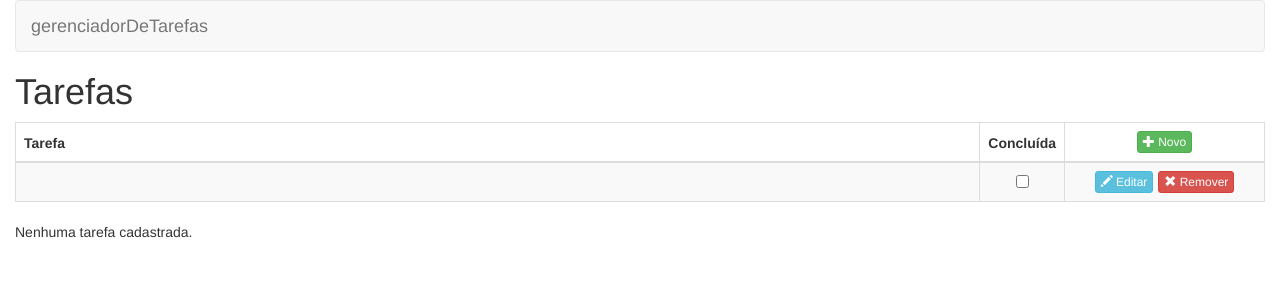
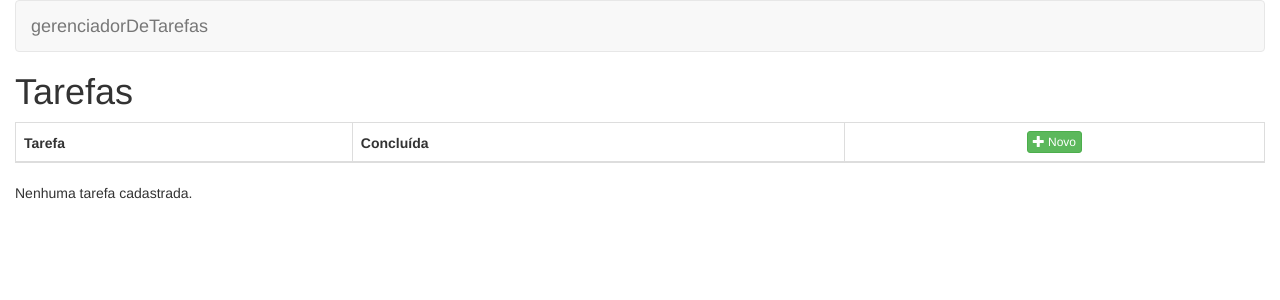
Before and after one commit to francelinom/gerenciadorDeTarefas, an Angular app: page /tarefas/listar in a window 1280 px wide. Shown: the top 300 px of the page. Built offline with nearby package versions, Linux system fonts and the light colour scheme.

Commit message:
criando a listagem das tarefas

```diff
--- a/src/app/tarefas/listar-tarefa/listar-tarefa.component.html
+++ b/src/app/tarefas/listar-tarefa/listar-tarefa.component.html
@@ -13,12 +13,12 @@
     </tr>
   </thead>
   <tbody>
-    <tr>
-      <td>
-
+    <tr *ngFor="let tarefa of tarefas">
+      <td [class.success]="!tarefa.concluida">
+        {{tarefa.nome}}
       </td>
       <td style="width: 70px;" class="text-center">
-        <input type="checkbox">
+        <input type="checkbox" [value]="tarefa.id" [checked]="tarefa.concluida">
       </td>
       <td class="text-center" style="width: 200px;">
         <a href="#" title="Editar" alt="Editar" class="btn btn-xs btn-info" style="margin-right: 5px;">
@@ -32,4 +32,4 @@
   </tbody>
 </table>
 
-<p>Nenhuma tarefa cadastrada.</p>
+<p *ngIf="tarefas?.length == 0">Nenhuma tarefa cadastrada.</p>
```
